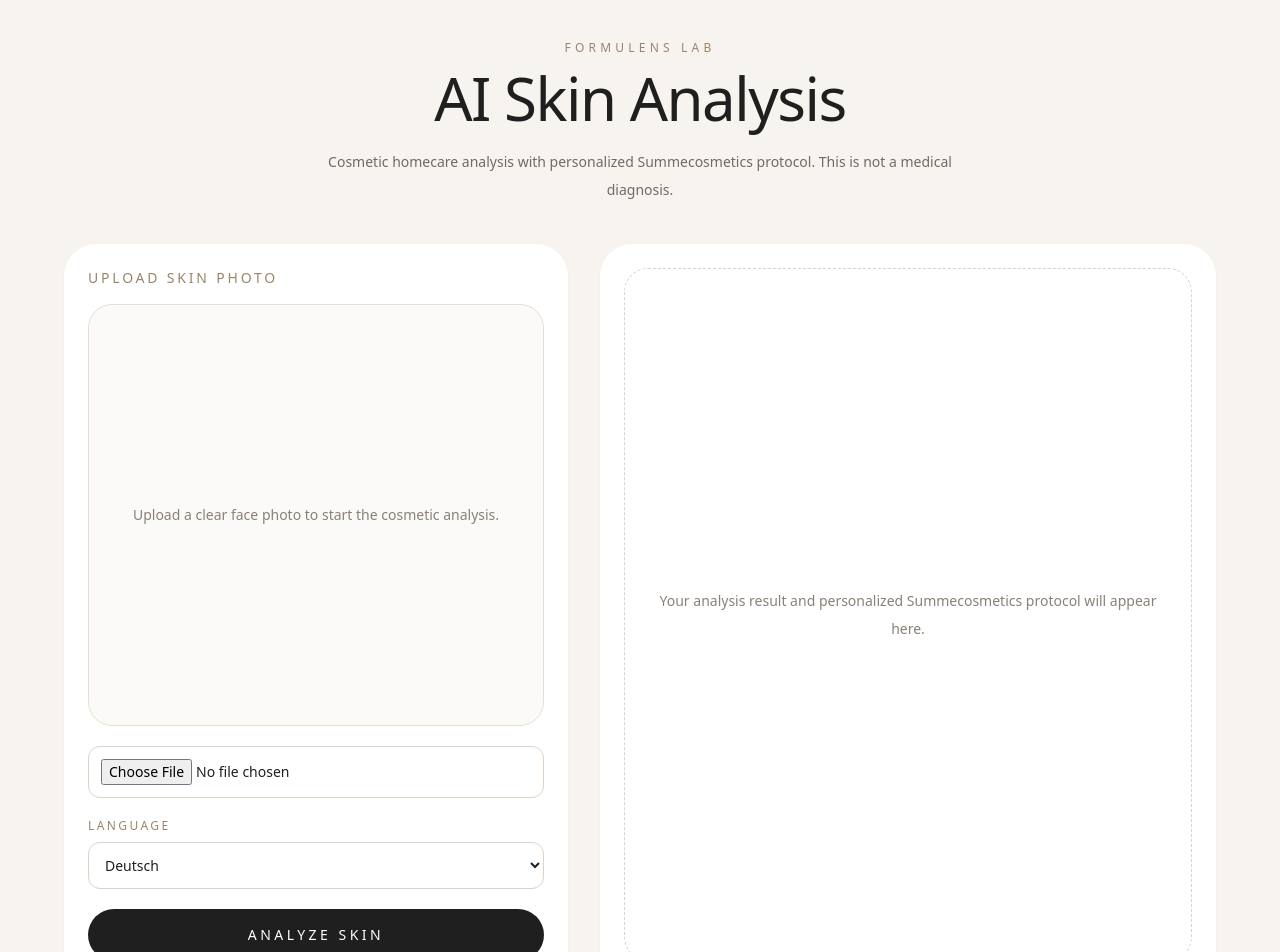
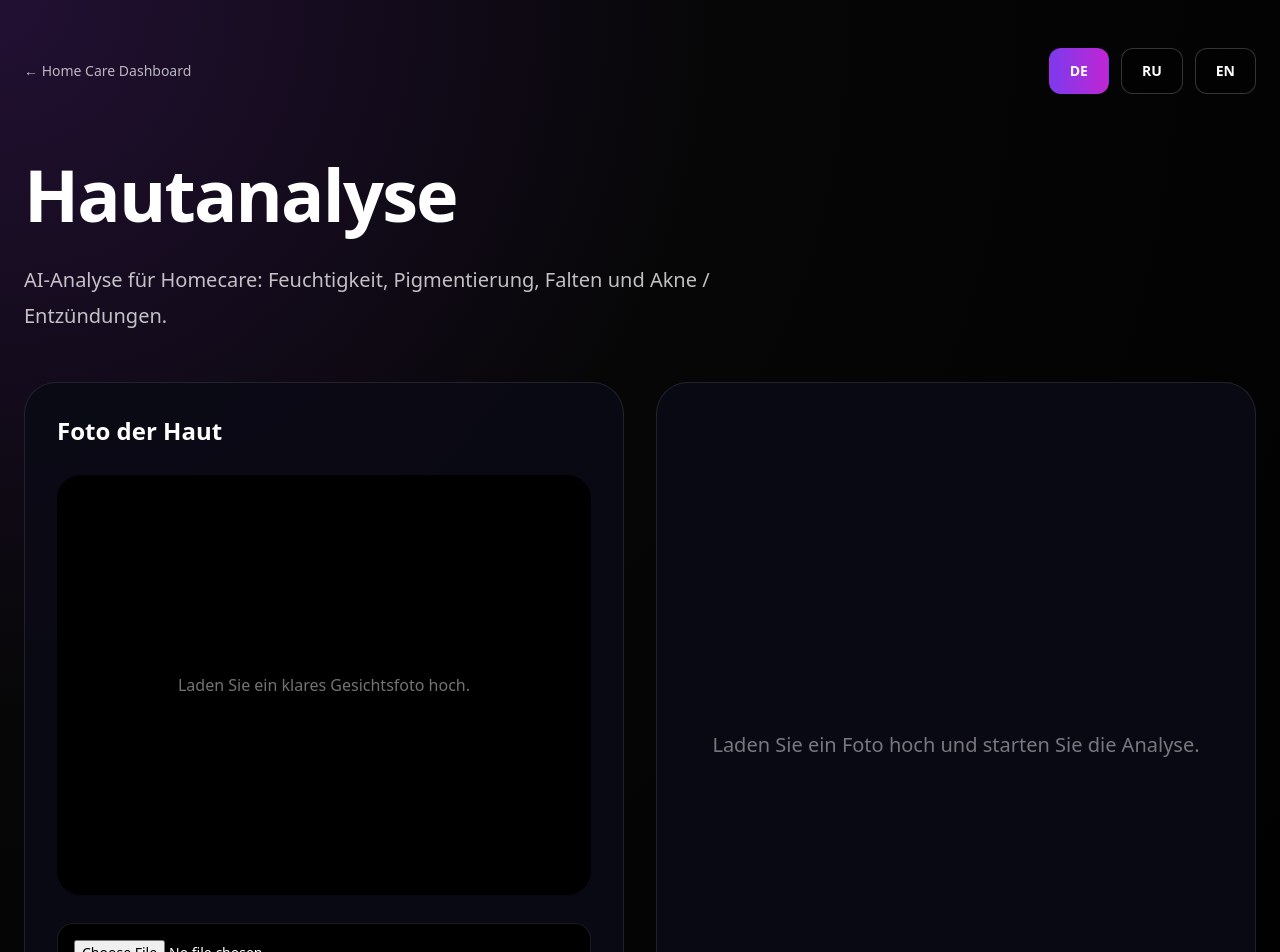
Before and after one commit to piladd-design/formulens-lab, a Next.js app: page /client/skin in a window 1280 px wide. Shown: the top 952 px of the page. Built offline with nearby package versions, Linux system fonts and the light colour scheme.

Commit message:
Update page.js

```diff
--- a/app/client/skin/page.js
+++ b/app/client/skin/page.js
@@ -1,6 +1,90 @@
 'use client'
 
 import { useState } from 'react'
+
+const ui = {
+  DE: {
+    back: '← Home Care Dashboard',
+    title: 'Hautanalyse',
+    subtitle:
+      'AI-Analyse für Homecare: Feuchtigkeit, Pigmentierung, Falten und Akne / Entzündungen.',
+    photo: 'Foto der Haut',
+    uploadHint: 'Laden Sie ein klares Gesichtsfoto hoch.',
+    analyze: '✨ Haut analysieren',
+    analyzing: 'Analyse läuft...',
+    uploadFirst: 'Bitte zuerst ein Foto hochladen.',
+    score: 'Hautindex Homecare',
+    hydration: 'Feuchtigkeit',
+    pigmentation: 'Pigmentierung',
+    wrinkles: 'Falten',
+    acne: 'Akne / Entzündungen',
+    priorities: 'Prioritäten',
+    skinType: 'Hauttyp',
+    professionalNote: 'Professionelle Empfehlung',
+    protocol: 'Summecosmetics Homecare-Protokoll',
+    mainLine: 'Hauptlinie',
+    secondaryLine: 'Unterstützende Linie',
+    morning: 'Morgenroutine',
+    evening: 'Abendroutine',
+    extra: 'Extra-Produkte',
+    noResult: 'Laden Sie ein Foto hoch und starten Sie die Analyse.',
+    noExtra: 'Keine zusätzlichen Produkte erforderlich.',
+  },
+  RU: {
+    back: '← Домашний уход',
+    title: 'Анализ кожи',
+    subtitle:
+      'AI-диагностика для домашнего ухода: увлажнение, пигментация, морщины и акне / воспалительные элементы.',
+    photo: 'Фото кожи',
+    uploadHint: 'Загрузите чёткое фото лица.',
+    analyze: '✨ Анализировать кожу',
+    analyzing: 'Анализ...',
+    uploadFirst: 'Сначала загрузите фото.',
+    score: 'Индекс кожи Homecare',
+    hydration: 'Увлажнение',
+    pigmentation: 'Пигментация',
+    wrinkles: 'Морщины',
+    acne: 'Акне / воспаления',
+    priorities: 'Приоритеты',
+    skinType: 'Тип кожи',
+    professionalNote: 'Профессиональная рекомендация',
+    protocol: 'Протокол Summecosmetics Homecare',
+    mainLine: 'Основная линия',
+    secondaryLine: 'Поддерживающая линия',
+    morning: 'Утренний уход',
+    evening: 'Вечерний уход',
+    extra: 'Дополнительно',
+    noResult: 'Загрузите фото и запустите анализ.',
+    noExtra: 'Дополнительные продукты не требуются.',
+  },
+  EN: {
+    back: '← Home Care Dashboard',
+    title: 'Skin Analysis',
+    subtitle:
+      'AI homecare analysis: hydration, pigmentation, wrinkles and acne / inflammatory elements.',
+    photo: 'Skin photo',
+    uploadHint: 'Upload a clear face photo.',
+    analyze: '✨ Analyze skin',
+    analyzing: 'Analyzing...',
+    uploadFirst: 'Please upload a photo first.',
+    score: 'Homecare Skin Index',
+    hydration: 'Hydration',
+    pigmentation: 'Pigmentation',
+    wrinkles: 'Wrinkles',
+    acne: 'Acne / inflammation',
+    priorities: 'Priorities',
+    skinType: 'Skin type',
+    professionalNote: 'Professional recommendation',
+    protocol: 'Summecosmetics Homecare Protocol',
+    mainLine: 'Main line',
+    secondaryLine: 'Secondary line',
+    morning: 'Morning routine',
+    evening: 'Evening routine',
+    extra: 'Extra products',
+    noResult: 'Upload a photo and start the analysis.',
+    noExtra: 'No additional products required.',
+  },
+}
 
 export default function SkinAnalysisPage() {
   const [image, setImage] = useState(null)
@@ -9,6 +93,8 @@ export default function SkinAnalysisPage() {
   const [loading, setLoading] = useState(false)
   const [result, setResult] = useState(null)
   const [error, setError] = useState(null)
+
+  const t = ui[lang]
 
   function handleImageUpload(e) {
     const file = e.target.files?.[0]
@@ -28,7 +114,7 @@ export default function SkinAnalysisPage() {
 
   async function analyzeSkin() {
     if (!image) {
-      setError('Please upload an image first.')
+      setError(t.uploadFirst)
       return
     }
 
@@ -61,30 +147,43 @@ export default function SkinAnalysisPage() {
   const protocol = result?.protocol
 
   return (
-    <main className="min-h-screen bg-[#f7f4ef] px-6 py-10 text-[#1f1f1f]">
-      <div className="mx-auto max-w-6xl">
-        <div className="mb-10 text-center">
-          <p className="mb-3 text-xs uppercase tracking-[0.35em] text-[#9a856c]">
-            FORMULENS LAB
-          </p>
+    <main className="min-h-screen bg-[radial-gradient(circle_at_top_left,#221033_0%,#060606_42%,#000_100%)] px-6 py-12 text-white">
+      <div className="mx-auto max-w-7xl">
+        <div className="mb-16 flex items-center justify-between">
+          <div className="text-sm text-white/70">{t.back}</div>
 
-          <h1 className="text-4xl font-light tracking-tight md:text-6xl">
-            AI Skin Analysis
+          <div className="flex gap-3">
+            {['DE', 'RU', 'EN'].map((item) => (
+              <button
+                key={item}
+                onClick={() => setLang(item)}
+                className={`rounded-xl border px-5 py-3 text-sm font-bold ${
+                  lang === item
+                    ? 'border-transparent bg-gradient-to-r from-violet-600 to-fuchsia-600'
+                    : 'border-white/20 bg-black/30'
+                }`}
+              >
+                {item}
+              </button>
+            ))}
+          </div>
+        </div>
+
+        <section className="mb-12">
+          <h1 className="max-w-4xl text-6xl font-black tracking-tight md:text-7xl">
+            {t.title}
           </h1>
 
-          <p className="mx-auto mt-5 max-w-2xl text-sm leading-7 text-[#6f6a63]">
-            Cosmetic homecare analysis with personalized Summecosmetics protocol.
-            This is not a medical diagnosis.
+          <p className="mt-8 max-w-3xl text-xl leading-9 text-white/75">
+            {t.subtitle}
           </p>
-        </div>
+        </section>
 
-        <section className="grid gap-8 md:grid-cols-[0.9fr_1.1fr]">
-          <div className="rounded-[2rem] bg-white p-6 shadow-sm">
-            <label className="mb-4 block text-sm font-medium uppercase tracking-[0.2em] text-[#9a856c]">
-              Upload skin photo
-            </label>
+        <section className="grid gap-8 lg:grid-cols-2">
+          <div className="rounded-[2rem] border border-white/10 bg-[#0b0b16]/90 p-8">
+            <h2 className="mb-7 text-2xl font-bold">{t.photo}</h2>
 
-            <div className="mb-5 overflow-hidden rounded-[1.5rem] border border-[#e7ded2] bg-[#fbfaf8]">
+            <div className="mb-7 overflow-hidden rounded-3xl bg-black">
               {preview ? (
                 <img
                   src={preview}
@@ -92,8 +191,8 @@ export default function SkinAnalysisPage() {
                   className="h-[420px] w-full object-cover"
                 />
               ) : (
-                <div className="flex h-[420px] items-center justify-center px-6 text-center text-sm text-[#8a8176]">
-                  Upload a clear face photo to start the cosmetic analysis.
+                <div className="flex h-[420px] items-center justify-center text-center text-white/45">
+                  {t.uploadHint}
                 </div>
               )}
             </div>
@@ -102,82 +201,65 @@ export default function SkinAnalysisPage() {
               type="file"
               accept="image/*"
               onChange={handleImageUpload}
-              className="mb-5 w-full rounded-xl border border-[#ddd2c4] bg-white p-3 text-sm"
+              className="mb-6 w-full rounded-2xl border border-white/10 bg-black p-4 text-sm text-white"
             />
-
-            <div className="mb-5">
-              <label className="mb-2 block text-xs uppercase tracking-[0.2em] text-[#9a856c]">
-                Language
-              </label>
-
-              <select
-                value={lang}
-                onChange={(e) => setLang(e.target.value)}
-                className="w-full rounded-xl border border-[#ddd2c4] bg-white p-3 text-sm"
-              >
-                <option value="DE">Deutsch</option>
-                <option value="RU">Русский</option>
-                <option value="EN">English</option>
-              </select>
-            </div>
 
             <button
               onClick={analyzeSkin}
               disabled={loading}
-              className="w-full rounded-full bg-[#1f1f1f] px-6 py-4 text-sm uppercase tracking-[0.25em] text-white transition hover:bg-[#3a342d] disabled:cursor-not-allowed disabled:opacity-60"
+              className="w-full rounded-2xl bg-gradient-to-r from-violet-600 to-fuchsia-600 px-8 py-5 text-lg font-black transition hover:opacity-90 disabled:opacity-50"
             >
-              {loading ? 'Analyzing...' : 'Analyze skin'}
+              {loading ? t.analyzing : t.analyze}
             </button>
 
             {error && (
-              <p className="mt-4 rounded-xl bg-red-50 p-4 text-sm text-red-700">
+              <div className="mt-5 rounded-2xl border border-red-500/30 bg-red-500/10 p-4 text-sm text-red-200">
                 {error}
-              </p>
+              </div>
             )}
           </div>
 
-          <div className="rounded-[2rem] bg-white p-6 shadow-sm">
+          <div className="rounded-[2rem] border border-white/10 bg-[#0b0b16]/90 p-8">
             {!analysis ? (
-              <div className="flex h-full min-h-[520px] items-center justify-center rounded-[1.5rem] border border-dashed border-[#ddd2c4] px-8 text-center text-sm leading-7 text-[#8a8176]">
-                Your analysis result and personalized Summecosmetics protocol
-                will appear here.
+              <div className="flex h-full min-h-[560px] items-center justify-center text-center text-xl text-white/45">
+                {t.noResult}
               </div>
             ) : (
               <div>
-                <div className="mb-8 rounded-[1.5rem] bg-[#f7f4ef] p-6">
-                  <p className="mb-2 text-xs uppercase tracking-[0.25em] text-[#9a856c]">
-                    Overall Skin Score
-                  </p>
-
-                  <div className="flex items-end gap-3">
-                    <span className="text-6xl font-light">
-                      {analysis.overallScore}
-                    </span>
-                    <span className="mb-2 text-sm text-[#8a8176]">/ 100</span>
+                <div className="mb-8 flex items-center gap-7">
+                  <div className="flex h-28 w-28 items-center justify-center rounded-full bg-gradient-to-br from-violet-600 to-fuchsia-600 text-5xl font-black">
+                    {analysis.overallScore}
                   </div>
 
-                  <p className="mt-5 text-sm leading-7 text-[#5f5a53]">
-                    {analysis.summary}
-                  </p>
+                  <div>
+                    <div className="text-5xl font-black">
+                      {analysis.overallScore}/100
+                    </div>
+                    <div className="mt-3 text-white/60">{t.score}</div>
+                  </div>
                 </div>
 
-                <div className="mb-8 grid gap-4 sm:grid-cols-2">
-                  <Score label="Hydration" value={analysis.hydration} />
-                  <Score label="Pigmentation" value={analysis.pigmentation} />
-                  <Score label="Wrinkles" value={analysis.wrinkles} />
-                  <Score label="Acne / Redness" value={analysis.acne} />
+                <p className="mb-8 leading-8 text-white/70">
+                  {analysis.summary}
+                </p>
+
+                <div className="space-y-4">
+                  <Score label={t.hydration} value={analysis.hydration} />
+                  <Score label={t.pigmentation} value={analysis.pigmentation} />
+                  <Score label={t.wrinkles} value={analysis.wrinkles} />
+                  <Score label={t.acne} value={analysis.acne} />
                 </div>
 
-                <div className="mb-8">
-                  <p className="mb-3 text-xs uppercase tracking-[0.25em] text-[#9a856c]">
-                    Top priorities
-                  </p>
+                <div className="mt-8">
+                  <h3 className="mb-4 text-sm uppercase tracking-[0.25em] text-white/50">
+                    {t.priorities}
+                  </h3>
 
-                  <div className="flex flex-wrap gap-2">
+                  <div className="flex flex-wrap gap-3">
                     {analysis.priorities?.map((item, index) => (
                       <span
                         key={index}
-                        className="rounded-full bg-[#f7f4ef] px-4 py-2 text-xs text-[#5f5a53]"
+                        className="rounded-full bg-white/10 px-4 py-2 text-sm"
                       >
                         {item}
                       </span>
@@ -185,85 +267,51 @@ export default function SkinAnalysisPage() {
                   </div>
                 </div>
 
-                <div className="mb-8 rounded-[1.5rem] border border-[#eee5da] p-5">
-                  <p className="mb-2 text-xs uppercase tracking-[0.25em] text-[#9a856c]">
-                    Skin type
-                  </p>
-                  <p className="text-sm leading-7 text-[#5f5a53]">
-                    {analysis.skinType}
-                  </p>
-                </div>
-
-                <div className="mb-8 rounded-[1.5rem] border border-[#eee5da] p-5">
-                  <p className="mb-2 text-xs uppercase tracking-[0.25em] text-[#9a856c]">
-                    Professional note
-                  </p>
-                  <p className="text-sm leading-7 text-[#5f5a53]">
-                    {analysis.professionalNote}
-                  </p>
-                </div>
+                <InfoBlock title={t.skinType} text={analysis.skinType} />
+                <InfoBlock
+                  title={t.professionalNote}
+                  text={analysis.professionalNote}
+                />
               </div>
             )}
           </div>
         </section>
 
         {protocol?.mainProtocol && (
-          <section className="mt-10 rounded-[2rem] bg-white p-6 shadow-sm">
-            <p className="mb-3 text-xs uppercase tracking-[0.3em] text-[#9a856c]">
-              Personalized Summecosmetics Protocol
+          <section className="mt-10 rounded-[2rem] border border-white/10 bg-[#0b0b16]/90 p-8">
+            <p className="mb-4 text-sm uppercase tracking-[0.3em] text-fuchsia-300">
+              {t.protocol}
             </p>
 
-            <h2 className="mb-2 text-3xl font-light">
-              Main line: {protocol.mainLine}
+            <h2 className="text-4xl font-black">
+              {t.mainLine}: {protocol.mainLine}
             </h2>
 
-            <p className="mb-8 text-sm text-[#6f6a63]">
-              {protocol.mainProtocol.concern}
-            </p>
+            <p className="mt-4 text-white/65">{protocol.mainProtocol.concern}</p>
 
-            <div className="grid gap-6 md:grid-cols-3">
-              <RoutineBlock
-                title="Morning Routine"
-                products={protocol.mainProtocol.morning}
-              />
-
-              <RoutineBlock
-                title="Evening Routine"
-                products={protocol.mainProtocol.evening}
-              />
-
-              <RoutineBlock
-                title="Extra Products"
-                products={protocol.mainProtocol.extra}
-              />
+            <div className="mt-9 grid gap-6 lg:grid-cols-3">
+              <RoutineBlock title={t.morning} products={protocol.mainProtocol.morning} empty={t.noExtra} />
+              <RoutineBlock title={t.evening} products={protocol.mainProtocol.evening} empty={t.noExtra} />
+              <RoutineBlock title={t.extra} products={protocol.mainProtocol.extra} empty={t.noExtra} />
             </div>
           </section>
         )}
 
         {protocol?.secondaryProtocol && (
-          <section className="mt-8 rounded-[2rem] bg-[#1f1f1f] p-6 text-white shadow-sm">
-            <p className="mb-3 text-xs uppercase tracking-[0.3em] text-[#c7b59b]">
-              Secondary Support Line
+          <section className="mt-8 rounded-[2rem] border border-white/10 bg-[#111111] p-8">
+            <p className="mb-4 text-sm uppercase tracking-[0.3em] text-fuchsia-300">
+              {t.secondaryLine}
             </p>
 
-            <h2 className="mb-2 text-3xl font-light">
-              {protocol.secondaryLine}
-            </h2>
+            <h2 className="text-4xl font-black">{protocol.secondaryLine}</h2>
 
-            <p className="mb-8 text-sm text-[#d8d0c5]">
+            <p className="mt-4 text-white/65">
               {protocol.secondaryProtocol.concern}
             </p>
 
-            <div className="grid gap-6 md:grid-cols-2">
-              <RoutineBlockDark
-                title="Morning Support"
-                products={protocol.secondaryProtocol.morning}
-              />
-
-              <RoutineBlockDark
-                title="Evening Support"
-                products={protocol.secondaryProtocol.evening}
-              />
+            <div className="mt-9 grid gap-6 lg:grid-cols-2">
+              <RoutineBlock title={t.morning} products={protocol.secondaryProtocol.morning} empty={t.noExtra} />
+              <RoutineBlock title={t.evening} products={protocol.secondaryProtocol.evening} empty={t.noExtra} />
             </div>
           </section>
         )}
@@ -273,60 +321,53 @@ export default function SkinAnalysisPage() {
 }
 
 function Score({ label, value }) {
+  const safeValue = Math.min(Math.max(value || 0, 0), 100)
+
   return (
-    <div className="rounded-[1.25rem] border border-[#eee5da] p-4">
-      <div className="mb-2 flex items-center justify-between">
-        <span className="text-xs uppercase tracking-[0.2em] text-[#9a856c]">
-          {label}
-        </span>
-        <span className="text-sm text-[#5f5a53]">{value}/100</span>
+    <div className="rounded-2xl border border-white/10 bg-black/20 p-5">
+      <div className="mb-3 flex justify-between text-sm font-bold">
+        <span>{label}</span>
+        <span>{safeValue}/100</span>
       </div>
 
-      <div className="h-2 overflow-hidden rounded-full bg-[#eee5da]">
+      <div className="h-3 overflow-hidden rounded-full bg-white/10">
         <div
-          className="h-full rounded-full bg-[#9a856c]"
-          style={{ width: `${Math.min(Math.max(value || 0, 0), 100)}%` }}
+          className="h-full rounded-full bg-gradient-to-r from-violet-600 to-fuchsia-600"
+          style={{ width: `${safeValue}%` }}
         />
       </div>
     </div>
   )
 }
 
-function RoutineBlock({ title, products = [] }) {
+function InfoBlock({ title, text }) {
+  if (!text) return null
+
   return (
-    <div className="rounded-[1.5rem] border border-[#eee5da] p-5">
-      <h3 className="mb-5 text-lg font-light">{title}</h3>
+    <div className="mt-6 rounded-2xl border border-white/10 bg-black/20 p-5">
+      <h3 className="mb-3 text-sm uppercase tracking-[0.25em] text-white/50">
+        {title}
+      </h3>
+      <p className="leading-7 text-white/75">{text}</p>
+    </div>
+  )
+}
 
-      {products?.length ? (
+function RoutineBlock({ title, products = [], empty }) {
+  const list = products.filter(Boolean)
+
+  return (
+    <div className="rounded-3xl border border-white/10 bg-black/25 p-6">
+      <h3 className="mb-6 text-2xl font-bold">{title}</h3>
+
+      {list.length ? (
         <div className="space-y-4">
-          {products.filter(Boolean).map((product, index) => (
+          {list.map((product, index) => (
             <ProductCard key={index} product={product} />
           ))}
         </div>
       ) : (
-        <p className="text-sm text-[#8a8176]">
-          No additional products required.
-        </p>
-      )}
-    </div>
-  )
-}
-
-function RoutineBlockDark({ title, products = [] }) {
-  return (
-    <div className="rounded-[1.5rem] border border-white/10 p-5">
-      <h3 className="mb-5 text-lg font-light">{title}</h3>
-
-      {products?.length ? (
-        <div className="space-y-4">
-          {products.filter(Boolean).map((product, index) => (
-            <ProductCardDark key={index} product={product} />
-          ))}
-        </div>
-      ) : (
-        <p className="text-sm text-white/60">
-          No additional products required.
-        </p>
+        <p className="text-white/50">{empty}</p>
       )}
     </div>
   )
@@ -334,40 +375,24 @@ function RoutineBlockDark({ title, products = [] }) {
 
 function ProductCard({ product }) {
   return (
-    <div className="rounded-[1rem] bg-[#f7f4ef] p-4">
-      <p className="text-sm font-medium">{product.name}</p>
+    <div className="rounded-2xl bg-white/10 p-5">
+      <div className="text-sm font-black">{product.name}</div>
 
       {product.line && (
-        <p className="mt-1 text-xs uppercase tracking-[0.18em] text-[#9a856c]">
+        <div className="mt-2 text-xs uppercase tracking-[0.25em] text-fuchsia-300">
           {product.line}
-        </p>
+        </div>
       )}
 
-      {product.description && (
-        <p className="mt-3 text-sm leading-6 text-[#6f6a63]">
-          {product.description}
+      {product.step && (
+        <div className="mt-3 text-sm text-white/55">{product.step}</div>
+      )}
+
+      {product.purpose && (
+        <p className="mt-3 text-sm leading-6 text-white/70">
+          {product.purpose}
         </p>
       )}
     </div>
   )
 }
-
-function ProductCardDark({ product }) {
-  return (
-    <div className="rounded-[1rem] bg-white/5 p-4">
-      <p className="text-sm font-medium">{product.name}</p>
-
-      {product.line && (
-        <p className="mt-1 text-xs uppercase tracking-[0.18em] text-[#c7b59b]">
-          {product.line}
-        </p>
-      )}
-
-      {product.description && (
-        <p className="mt-3 text-sm leading-6 text-white/70">
-          {product.description}
-        </p>
-      )}
-    </div>
-  )
-}
```
